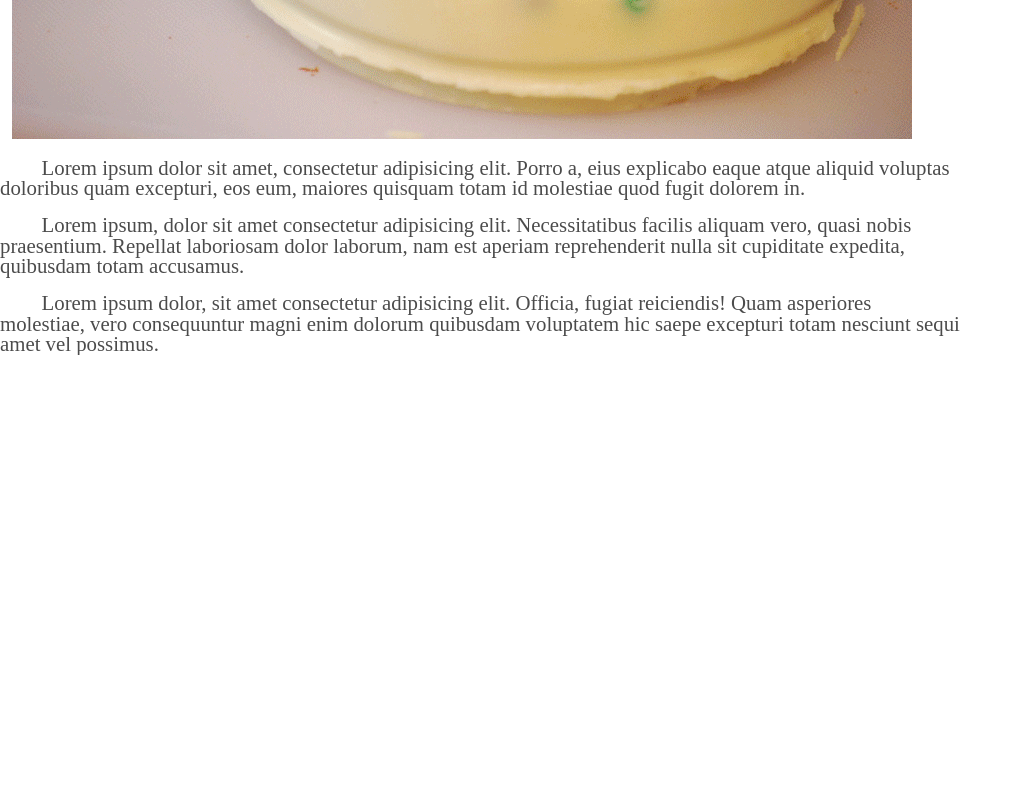
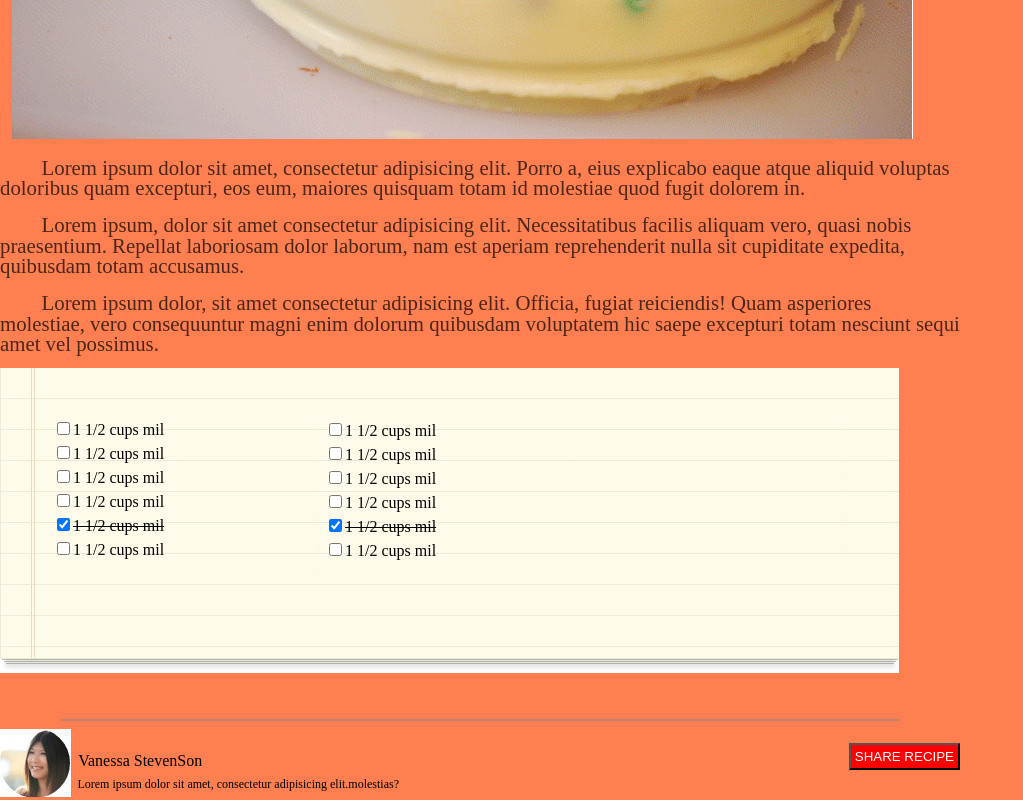
Before and after one commit to yazaneyad193/chocolate-pizza, a plain HTML site: page index.html in a window 1280 px wide. Shown: the part 611-1411 px from the top of the page, without its empty margins (0-1023 px from the left). Before the commit the page ends 966 px from the top, so only its background shows below. Drawn offline with Linux system fonts and the light colour scheme.

Commit message:
Add yazan Code and elias is navigator

```diff
--- a/index.html
+++ b/index.html
@@ -1,5 +1,6 @@
 <!DOCTYPE html>
 <html lang="en">
+
 <head>
     <meta charset="UTF-8">
     <meta name="viewport" content="width=device-width, initial-scale=1.0">
@@ -7,14 +8,15 @@
     <link rel="stylesheet" href="style/reset.css">
     <link rel="stylesheet" href="style/style.css">
 </head>
+
 <body>
     <header>
-        <section id = "firstSection">
+        <section id="firstSection">
             <img src="lab-assets/small-logo.png" alt="">
-            <p class = "logo-text-one">Delicious</p>
-            <p class = "logo-text-two">THE BEST FOOD BLOG ON THE WEB</p>
+            <p class="logo-text-one">Delicious</p>
+            <p class="logo-text-two">THE BEST FOOD BLOG ON THE WEB</p>
         </section>
-        <section class = "section-icons">
+        <section class="section-icons">
             <img src="lab-assets/fb-icon.png" alt="">
             <img src="lab-assets/twit-icon.png" alt="">
             <img src="lab-assets/gp-icon.png" alt="">
@@ -25,32 +27,73 @@
             <img src="lab-assets/mail-icon.png" alt="">
         </section>
         <section>
-            <hr class = "line">
+            <hr class="line">
         </section>
     </header>
     <!-- Chocolate pizza -->
-    <section class = "chocolate-pizza">
-        <section class = "chocolate-title">
-            <p class = "title-header">Chocolate Pizza</p>
-            <p class = "title-posted">POSTED ON 15 DEC 2013 / DESSERTS</p>
+    <section class="chocolate-pizza">
+        <section class="chocolate-title">
+            <p class="title-header">Chocolate Pizza</p>
+            <p class="title-posted">POSTED ON 15 DEC 2013 / DESSERTS</p>
         </section>
-        <section class = "print-section">
-            <img id = "printIcon" src="lab-assets/print-icon.png" alt="">
-            <p id = "printText">PRINT</p>
+        <section class="print-section">
+            <img id="printIcon" src="lab-assets/print-icon.png" alt="">
+            <p id="printText">PRINT</p>
         </section>
     </section>
-    <section >
-        <img id = "chocoPic" src="lab-assets/choco-pizza.png" alt="">
+    <section>
+        <img id="chocoPic" src="lab-assets/choco-pizza.png" alt="">
     </section>
-    <section class = "para-section">
-        <p id = "firstPara">Lorem ipsum dolor sit amet, consectetur adipisicing elit. Porro a, eius explicabo eaque atque aliquid voluptas doloribus quam excepturi, eos eum, maiores quisquam totam id molestiae quod fugit dolorem in.</p>
-        <p id = "secondPara">Lorem ipsum, dolor sit amet consectetur adipisicing elit. Necessitatibus facilis aliquam vero, quasi nobis praesentium. Repellat laboriosam dolor laborum, nam est aperiam reprehenderit nulla sit cupiditate expedita, quibusdam totam accusamus.</p>
-        <p id = "thirdPara">Lorem ipsum dolor, sit amet consectetur adipisicing elit. Officia, fugiat reiciendis! Quam asperiores molestiae, vero consequuntur magni enim dolorum quibusdam voluptatem hic saepe excepturi totam nesciunt sequi amet vel possimus.</p>
+    <section class="para-section">
+        <p id="firstPara">Lorem ipsum dolor sit amet, consectetur adipisicing elit. Porro a, eius explicabo eaque atque
+            aliquid voluptas doloribus quam excepturi, eos eum, maiores quisquam totam id molestiae quod fugit dolorem
+            in.</p>
+        <p id="secondPara">Lorem ipsum, dolor sit amet consectetur adipisicing elit. Necessitatibus facilis aliquam
+            vero, quasi nobis praesentium. Repellat laboriosam dolor laborum, nam est aperiam reprehenderit nulla sit
+            cupiditate expedita, quibusdam totam accusamus.</p>
+        <p id="thirdPara">Lorem ipsum dolor, sit amet consectetur adipisicing elit. Officia, fugiat reiciendis! Quam
+            asperiores molestiae, vero consequuntur magni enim dolorum quibusdam voluptatem hic saepe excepturi totam
+            nesciunt sequi amet vel possimus.</p>
     </section>
     <!-- Ingredients -->
+    <section class="myListSection">
+        <img src="lab-assets/list-bg.png" alt="">
+        <div class="containerOfPic">
+            <p><input type="checkbox" name="" id="">1 1/2 cups mil</p>
+            <p><input type="checkbox" name="" id="">1 1/2 cups mil</p>
+            <p><input type="checkbox" name="" id="">1 1/2 cups mil</p>
+            <p><input type="checkbox" name="" id="">1 1/2 cups mil</p>
+            <p id="check"><input type="checkbox" name="" id="" checked>1 1/2 cups mil</p>
+            <p><input type="checkbox" name="" id="">1 1/2 cups mil</p>
+        </div>
+
+        <div class="containerOfPicRight">
+            <p><input type="checkbox" name="" id="">1 1/2 cups mil</p>
+            <p><input type="checkbox" name="" id="">1 1/2 cups mil</p>
+            <p><input type="checkbox" name="" id="">1 1/2 cups mil</p>
+            <p><input type="checkbox" name="" id="">1 1/2 cups mil</p>
+            <p id="check"><input type="checkbox" name="" id="" checked>1 1/2 cups mil</p>
+            <p><input type="checkbox" name="" id="">1 1/2 cups mil</p>
+        </div>
+
+    </section>
     <section>
+        <hr class="lineFooter">
+    </section>
 
+
+    <section class="footerSection">
+
+         <section class="venessaPic">
+             <img src="lab-assets/van-pic.png" alt="">
+         </section>
+         <section class="sectionVV">
+             <p class="venessaName">Vanessa StevenSon</p>
+             <p class="venessaQuot">Lorem ipsum dolor sit amet, consectetur adipisicing elit.molestias?</p>
+         </section>
+         <button class="btn-share">SHARE RECIPE</button>
     </section>
     <script src="js/app.js"></script>
 </body>
+
 </html>
--- a/style/style.css
+++ b/style/style.css
@@ -1,6 +1,7 @@
 html
 {
     width:960px;
+    background-color: coral;
 }
 header{
     position: relative;
@@ -72,3 +73,73 @@ header{
     margin-top: 0.75em;
     text-indent:2em;
 }
+
+/* Yazan Code */
+.myListSection{
+
+    margin-top:13px;
+}
+
+.containerOfPic{
+  margin-top: -16.4em;
+  margin-left: 3em;
+
+}
+
+.containerOfPic p{
+    margin: 5px;
+}
+
+#check{
+    text-decoration: line-through;
+}
+
+.containerOfPicRight{
+    margin-top: -8.9em;
+    margin-left: 20em;
+
+}
+
+.containerOfPicRight p{
+    margin: 5px;
+}
+
+.lineFooter{
+    margin-top: 10em;
+    border: 1px solid gray;
+    opacity: 0.5;
+    width:87%;
+}
+
+
+.venessaPic{
+    display:inline-block;
+}
+.sectionVV{
+    display: inline-block;
+    margin-top: 1.0em;
+}
+.venessaName{
+    display:inline-block;
+    position:absolute;
+    margin-top: -2.8em;
+    margin-left: 0.2em;
+}
+.venessaQuot{
+    display:inline-block;
+    position:absolute;
+    margin-top: -1.65em;
+    margin-left: 0.2em;
+    font-size: 0.75em;
+}
+
+
+.btn-share{
+float: right;
+background-color: red;
+color: white;
+padding: 0.3em;
+margin-left: 40em;
+margin-top: 1em;
+
+}
```
